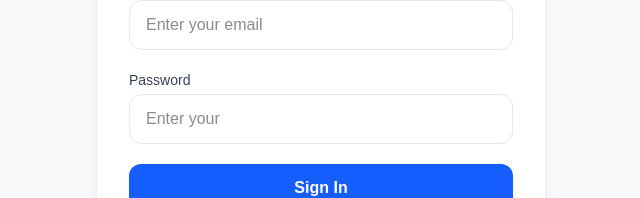
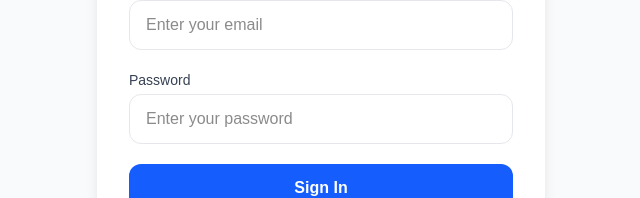
Before and after one commit to shumaila1421/study-abroad-crm-next-, a Next.js app: page /login in a window 1280 px wide. Shown: the part 334-532 px from the top of the page, without its empty margins (319-959 px from the left). Built offline with nearby package versions, Linux system fonts and the light colour scheme; no server answers.

Commit message:
input UI updated

```diff
--- a/app/(auth)/login/page.tsx
+++ b/app/(auth)/login/page.tsx
@@ -73,7 +73,7 @@ export default function LoginPage() {
                 value={password}
                 onChange={(e) => setPassword(e.target.value)}
                 required
-                placeholder="Enter your"
+                placeholder="Enter your password"
                 className="w-full px-4 py-3 border border-gray-200 rounded-xl focus:outline-none focus:ring-2 focus:ring-blue-500"
               />
             </div>
```
